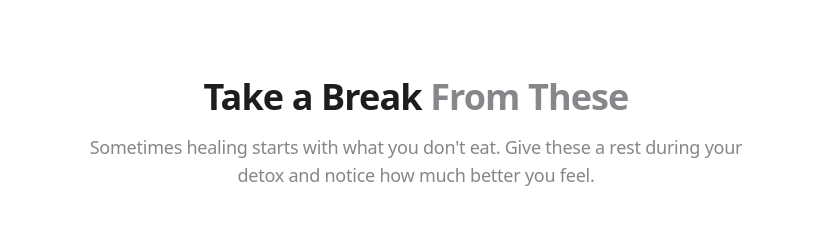
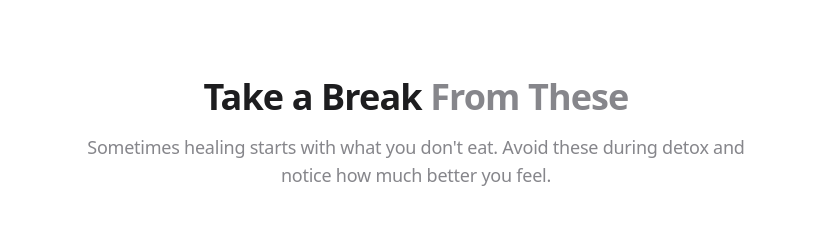
Before and after one commit to tszaks/marpe-detox-guide, a Next.js app: page / in a window 1280 px wide. Shown: the part 1660-1899 px from the top of the page, without its empty margins (224-1055 px from the left). Built offline with nearby package versions, Linux system fonts and the light colour scheme.

Commit message:
Update copy: Avoid these during detox

```diff
--- a/src/components/home/FoodsToAvoid.tsx
+++ b/src/components/home/FoodsToAvoid.tsx
@@ -27,8 +27,8 @@ export function FoodsToAvoid() {
             Take a Break <span className="text-[var(--muted-foreground)]">From These</span>
           </h2>
           <p className="mt-4 text-lg text-[var(--muted-foreground)] max-w-2xl mx-auto font-normal">
-            Sometimes healing starts with what you don't eat. Give these a rest
-            during your detox and notice how much better you feel.
+            Sometimes healing starts with what you don't eat. Avoid these during detox
+            and notice how much better you feel.
           </p>
         </div>
 
```
